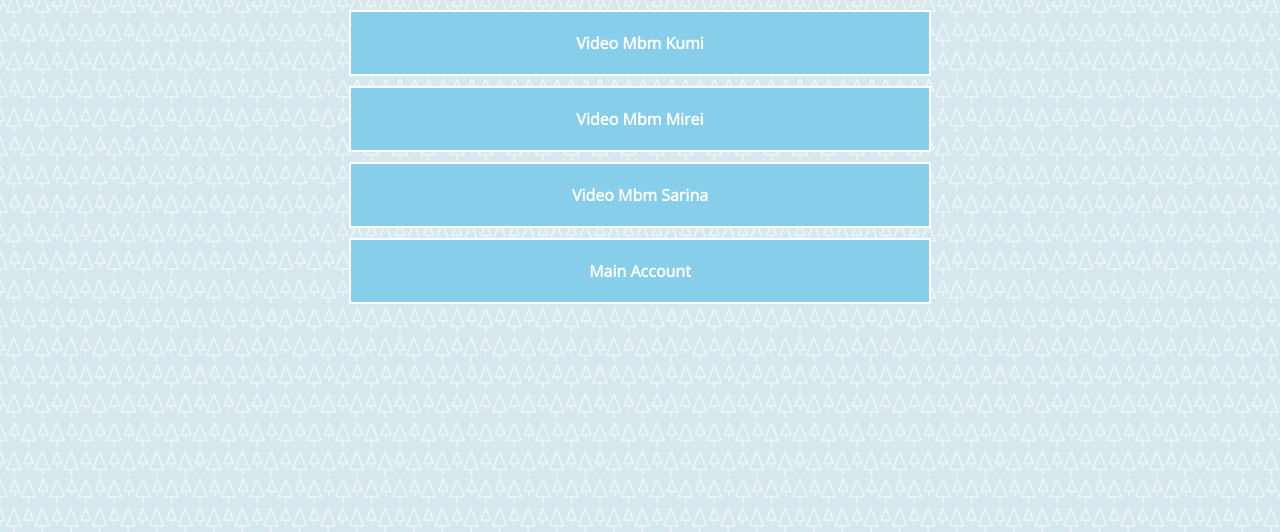
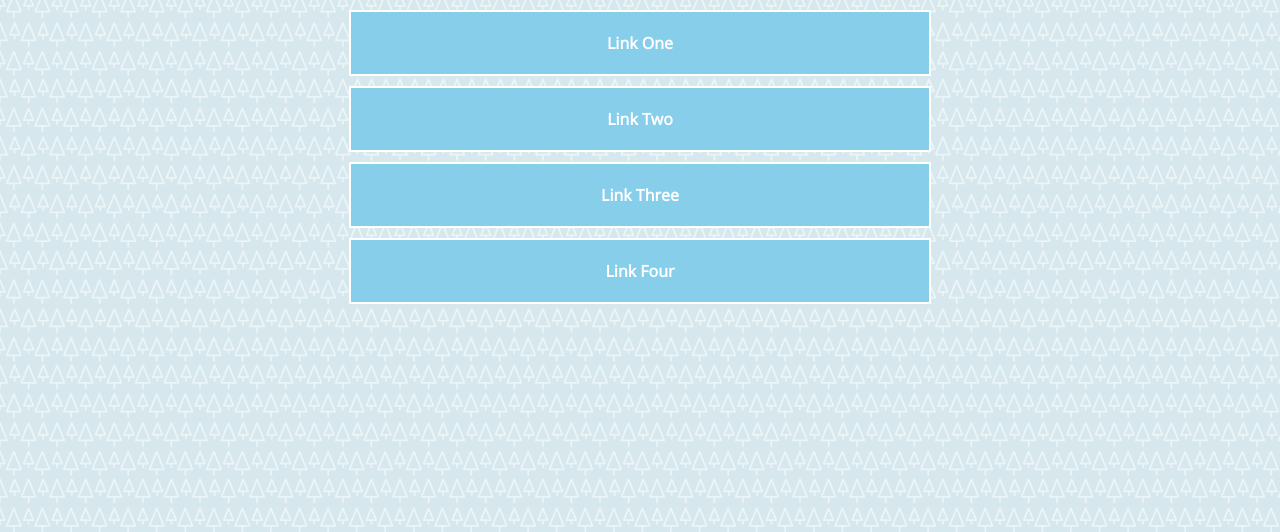
Before and after one commit to raisaSalsabil/linktree-k, a plain HTML site: page index.html in a window 1280 px wide. Shown: the part 268-800 px from the top of the page. Drawn offline with nearby package versions, Linux system fonts and the light colour scheme.

Commit message:
Update index.html

```diff
--- a/index.html
+++ b/index.html
@@ -27,28 +27,28 @@
                 <div class="sub-section">
                     <a href="#">
                         <div class="inner-link">
-                            Video Mbm Kumi
+                            Link One
                         </div>
                     </a>
                 </div>
                 <div class="sub-section">
                     <a href="#">
                         <div class="inner-link">
-                            Video Mbm Mirei
+                            Link Two
                         </div>
                     </a>
                 </div>
                 <div class="sub-section">
                     <a href="#">
                         <div class="inner-link">
-                            Video Mbm Sarina
+                            Link Three
                         </div>
                     </a>
                 </div>
                 <div class="sub-section">
                     <a href="#">
                         <div class="inner-link">
-                            Main Account
+                            Link Four
                         </div>
                     </a>
                 </div>
```
